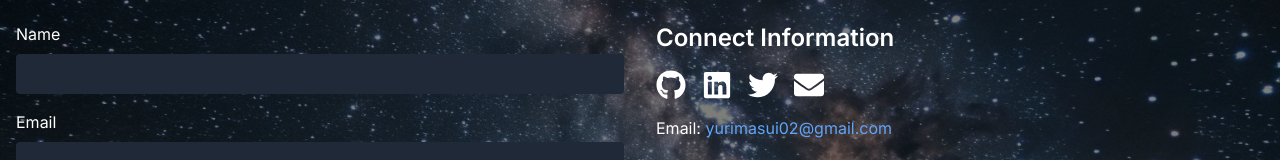
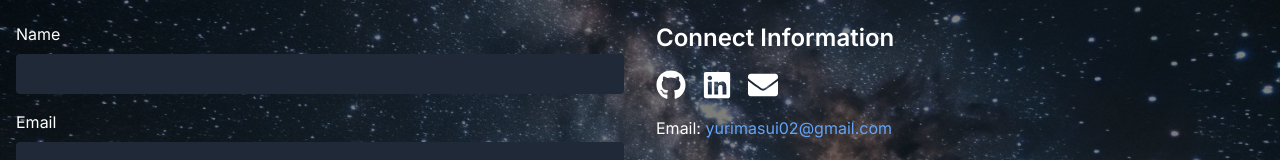
Before and after one commit to yu-rimasui/v3-portfolio, a Next.js app: page /contact in a window 1280 px wide. Shown: the part 201-361 px from the top of the page. Built offline with nearby package versions, Linux system fonts and the light colour scheme.

Commit message:
Update page.tsx

```diff
--- a/app/contact/page.tsx
+++ b/app/contact/page.tsx
@@ -3,7 +3,7 @@
 import { useState } from "react";
 import Image from "next/image";
 import { motion } from "framer-motion";
-import { FaGithub, FaLinkedin, FaTwitter, FaEnvelope } from "react-icons/fa";
+import { FaGithub, FaLinkedin, FaEnvelope } from "react-icons/fa";
 
 export default function Contact() {
   const [formData, setFormData] = useState({
@@ -170,7 +170,7 @@ export default function Contact() {
               >
                 <FaLinkedin />
               </a>
-              <a
+{/*               <a
                 href="https://x.com/usagi6972"
                 target="_blank"
                 rel="noopener noreferrer"
@@ -178,7 +178,7 @@ export default function Contact() {
                 aria-label="Twitter"
               >
                 <FaTwitter />
-              </a>
+              </a> */}
               <a
                 href="mailto:yurimasui02@gmail.com"
                 className="text-3xl hover:text-gray-400 transition duration-300"
```
